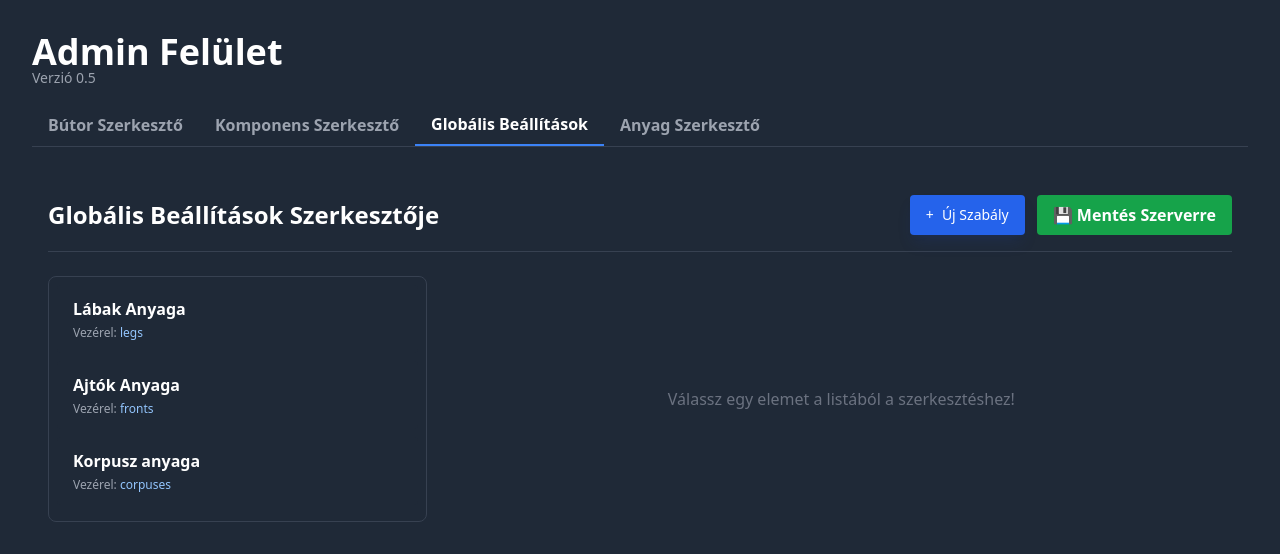
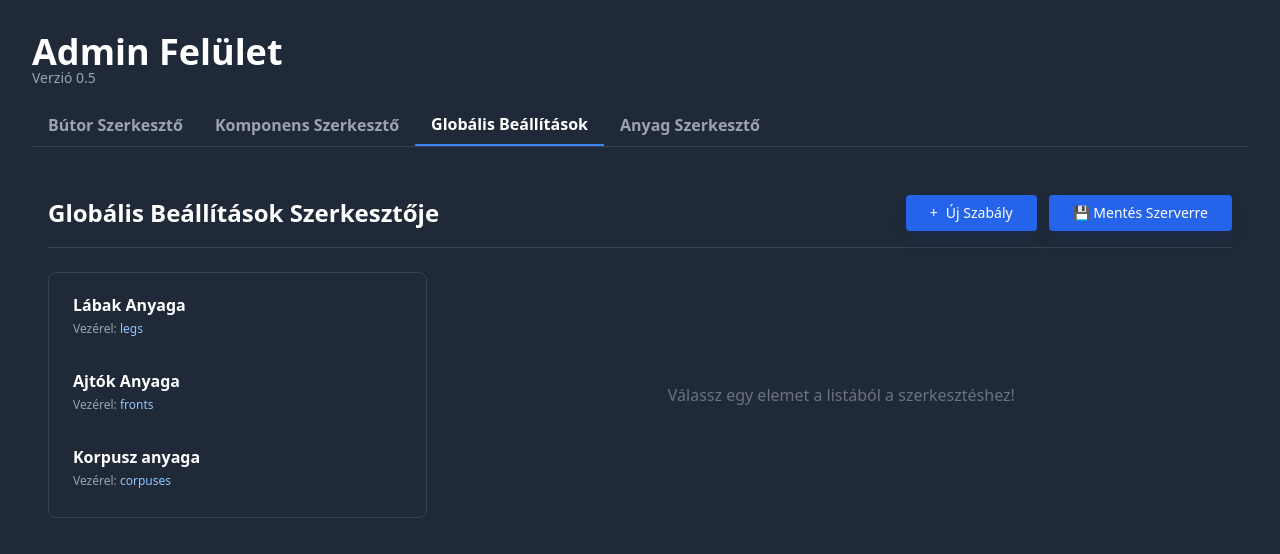
Before and after one commit to vzsozs/butortervezo-3d, a Vue app: page /admin in a window 1280 px wide. Both pictures are taken after a click on the button "Globális Beállítások". Shown: the top 554 px of the page. Built offline with nearby package versions, Linux system fonts and the light colour scheme; the HTML template or start-up script is replaced by a standard one.

Commit message:
v0.24.4 - Admin jelenlegi verzioban rendben, egysegesites

```diff
--- a/src/components/admin/GlobalSettingsEditor.vue
+++ b/src/components/admin/GlobalSettingsEditor.vue
@@ -84,11 +84,10 @@ function handleSaveToServer() {
     <div class="flex justify-between items-center mb-6 pb-4 border-b border-gray-700">
       <h2 class="text-2xl font-bold text-white">Globális Beállítások Szerkesztője</h2>
       <div class="flex gap-3">
-        <button @click="createNew" class="admin-btn px-4 py-2 flex items-center gap-2">
+        <button @click="createNew" class="admin-btn flex items-center gap-2">
           <span>+</span> Új Szabály
         </button>
-        <button @click="handleSaveToServer"
-          class="bg-green-600 hover:bg-green-500 text-white px-4 py-2 rounded font-bold transition-colors flex items-center gap-2">
+        <button @click="handleSaveToServer" class="admin-btn flex items-center gap-2">
           💾 Mentés Szerverre
         </button>
       </div>
@@ -144,7 +143,7 @@ function handleSaveToServer() {
             <label v-for="cat in availableMaterialCategories" :key="cat"
               class="cursor-pointer select-none px-3 py-1 rounded-full text-xs font-medium border transition-all"
               :class="(editingData.allowedMaterialCategories || []).includes(cat)
-                ? 'bg-green-600 border-green-500 text-white shadow-lg shadow-green-900/50'
+                ? 'bg-blue-600 border-blue-500 text-white shadow-lg shadow-blue-900/50'
                 : 'bg-gray-800 border-gray-600 text-gray-400 hover:border-gray-500 hover:text-gray-300'">
               <input type="checkbox" :value="cat" v-model="editingData.allowedMaterialCategories" class="hidden" />
               {{ cat }}
@@ -155,7 +154,7 @@ function handleSaveToServer() {
 
         <!-- Gombok -->
         <div class="flex justify-between pt-4 border-t border-gray-700">
-          <button @click="deleteItem(editingData.id!)" class="text-red-400 hover:text-red-300 text-sm">Törlés</button>
+          <button @click="deleteItem(editingData.id!)" class="admin-btn-danger">Törlés</button>
           <div class="flex gap-3">
             <button @click="cancelEditing" class="admin-btn-secondary">Mégse</button>
             <button @click="saveEditing" class="admin-btn">Módosítások Mentése</button>
```
